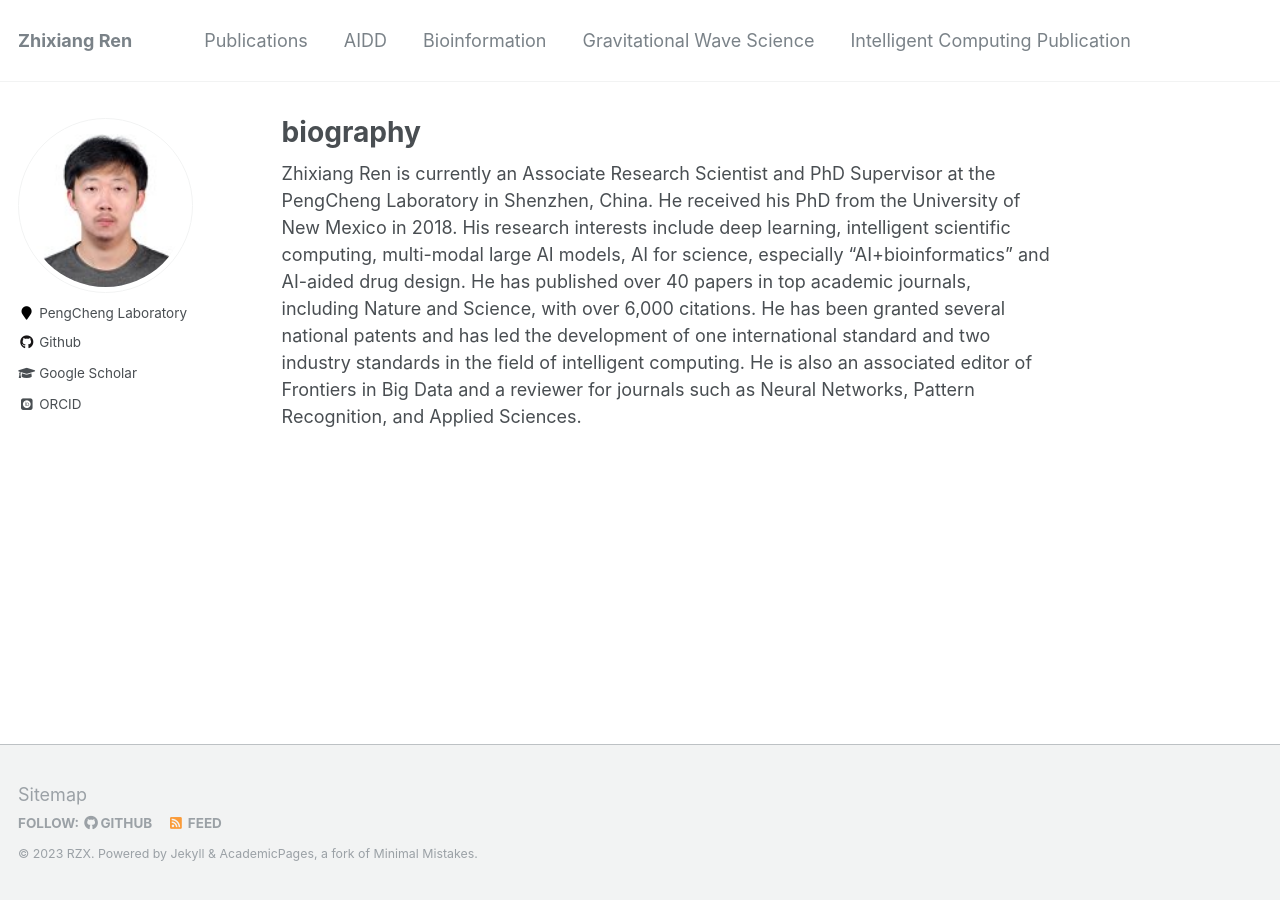
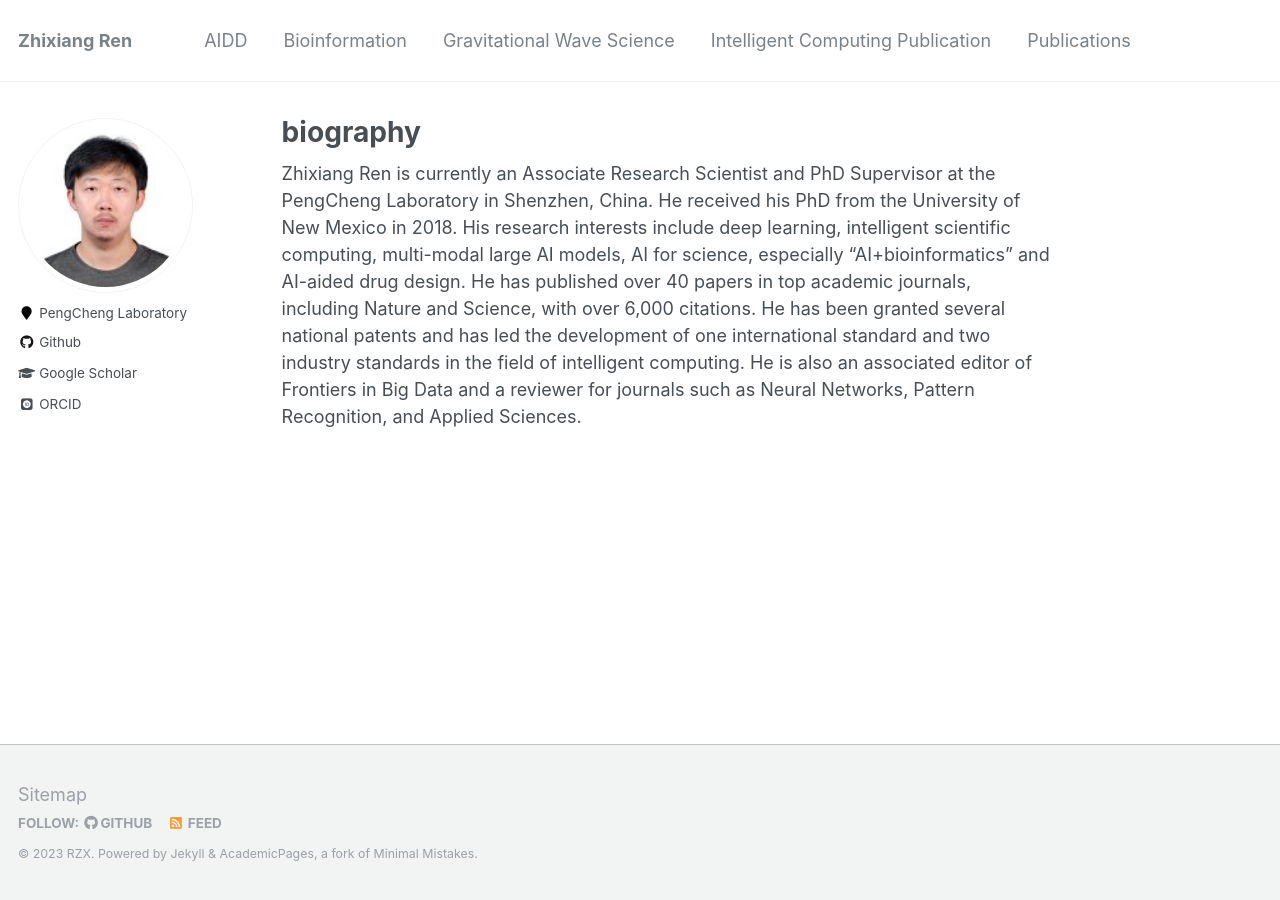
Before and after one commit to zhixiang-ren/zhixiang-ren.github.io, a Jekyll site: the page built from _pages/about.md, in a window 1280 px wide. Built offline with Jekyll 4.4.1, drawn with Linux system fonts in a browser that asks for light colours; some web fonts are replaced; part of the change alters nothing that is shown.

```diff
--- a/_data/navigation.yml
+++ b/_data/navigation.yml
@@ -1,10 +1,8 @@
 # main links links
 main:
-  - title: "Publications"
-    url: /publications/
 
   - title: "AIDD"
-    url: /AIDD/
+    url: /AIDD/s
 
   - title: "Bioinformation"
     url: /Bioinformation/
@@ -14,3 +12,6 @@ main:
 
   - title: "Intelligent Computing Publication"
     url: /Intelligent_Computing_Publication/
+
+  - title: "Publications"
+    url: /publications/
```
